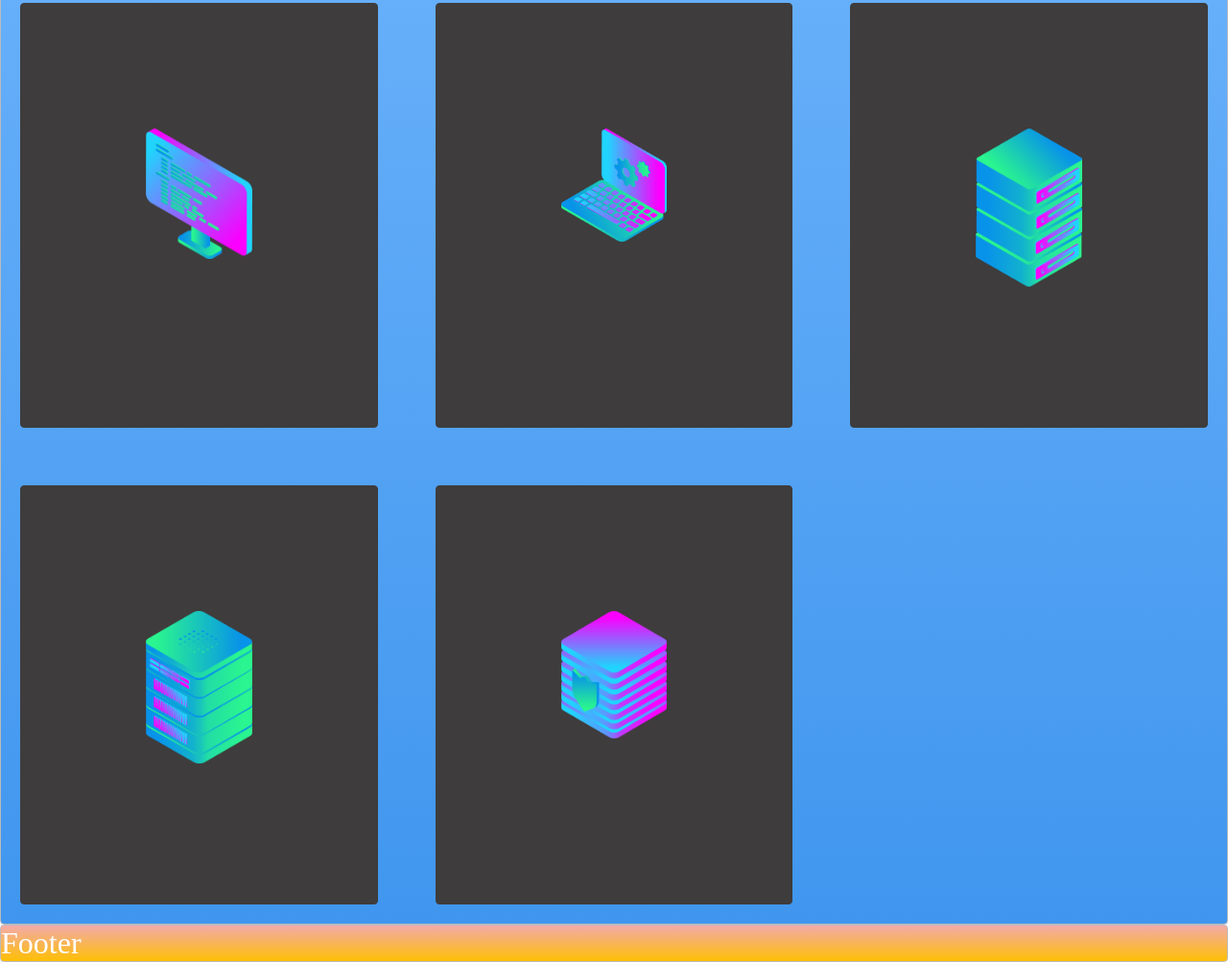
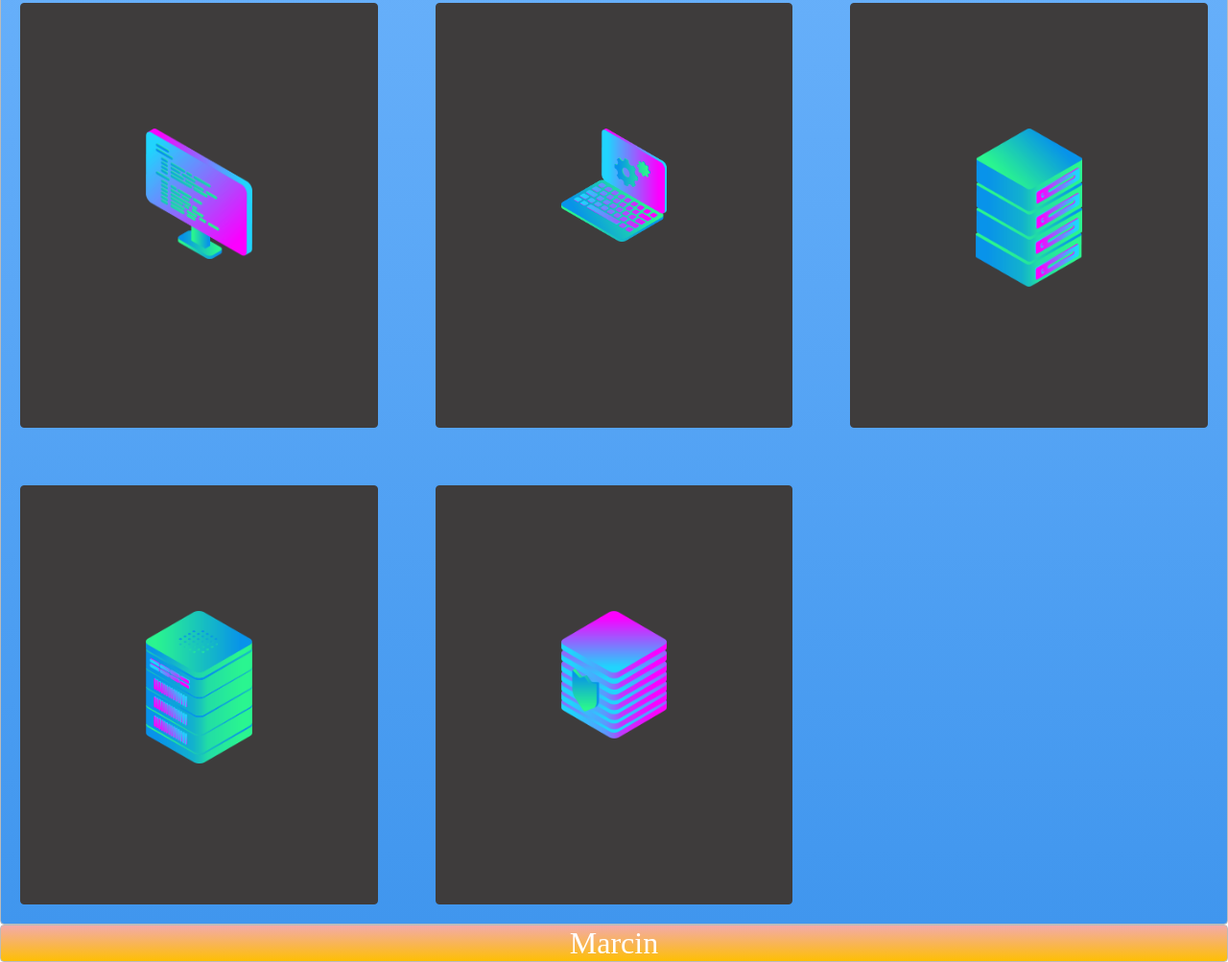
Before and after one commit to Marcin-podgorski93/Demo-layout, a plain HTML site: page index.html in a window 1280 px wide. Shown: the part 975-1978 px from the top of the page at 96% size. Drawn offline with Linux system fonts and the light colour scheme.

Commit message:
add footer

```diff
--- a/index.html
+++ b/index.html
@@ -24,6 +24,6 @@
     <div class="box zone"><img src="img/server_3.png" alt="picture"></div>
     <div class="box zone"><img src="img/server_safe_2.png" alt="picture"></div>
   </div>
-  <div class="zone yellow">Footer</div>
+  <footer class="zone yellow">Marcin</Footer>
 </body>
 </html>
--- a/style.css
+++ b/style.css
@@ -78,6 +78,11 @@ a {
     margin: 20px;
 }
 
+/* Footer */
+
+footer {
+    text-align: center;
+}
 
 /*https://paulund.co.uk/how-to-create-shiny-css-buttons*/
 /***********************************************************************
```
